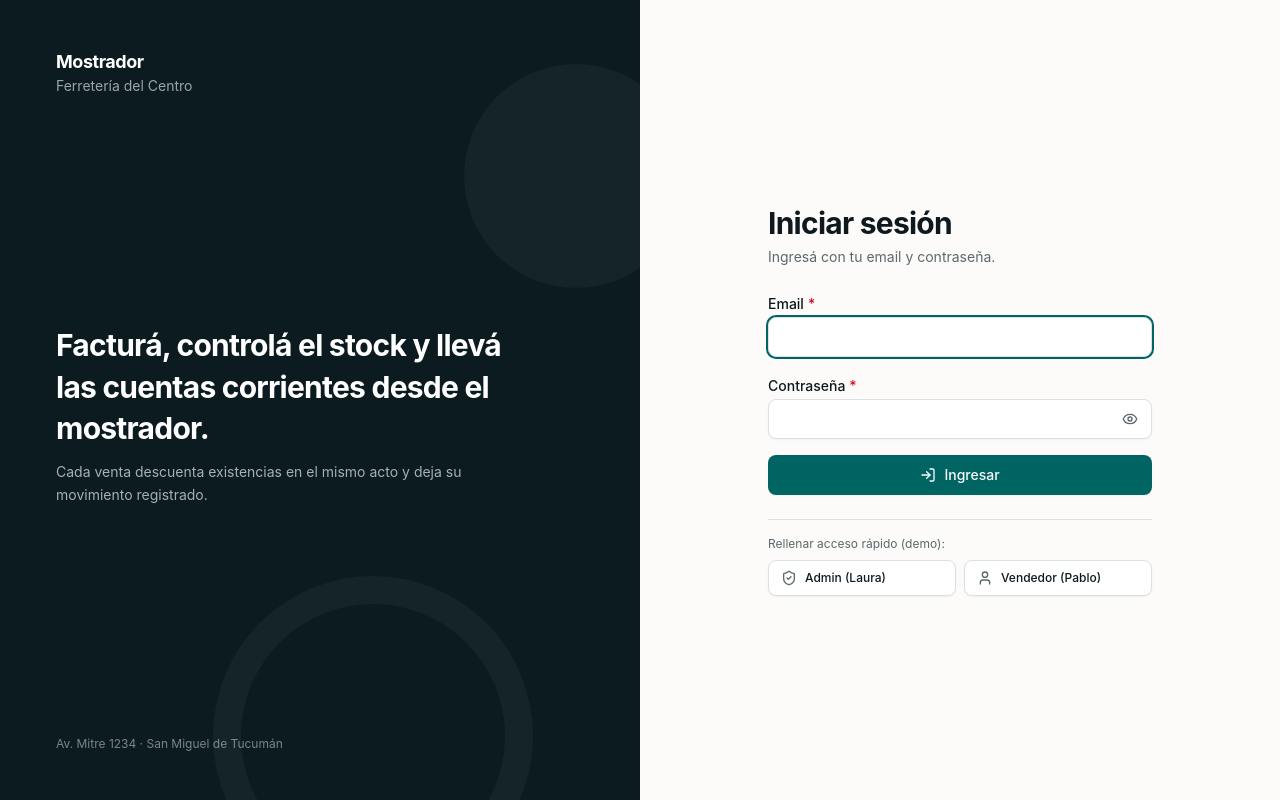
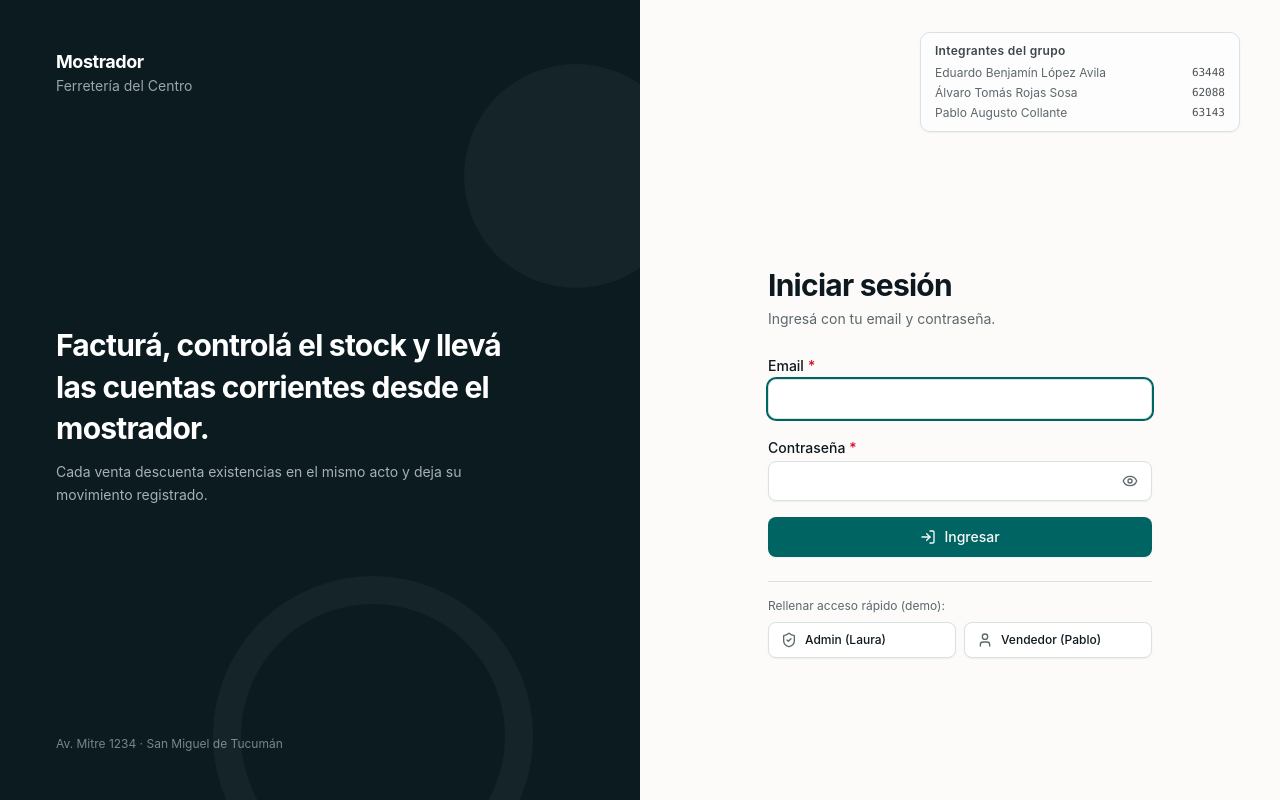
Before and after one commit to benlopez00/Parcial-2-PR4, a Next.js app: page /login in a window 1280 px wide. Built offline with nearby package versions, Linux system fonts and the light colour scheme; no server answers.

Commit message:
nombres de integrantes en login

```diff
--- a/src/componentes/dominio/autenticacion/pantalla-acceso.tsx
+++ b/src/componentes/dominio/autenticacion/pantalla-acceso.tsx
@@ -1,4 +1,10 @@
 import { FormularioAcceso } from "./formulario-acceso";
+
+const INTEGRANTES_GRUPO = [
+  { nombre: "Eduardo Benjamín López Avila", legajo: "63448" },
+  { nombre: "Álvaro Tomás Rojas Sosa", legajo: "62088" },
+  { nombre: "Pablo Augusto Collante", legajo: "63143" },
+] as const;
 
 export function PantallaAcceso() {
   return (
@@ -35,8 +41,32 @@ export function PantallaAcceso() {
         </p>
       </section>
 
-      <main className="flex items-center justify-center bg-background px-6 py-10 sm:px-10">
-        <FormularioAcceso />
+      <main className="flex flex-col bg-background px-6 py-6 sm:px-10 lg:py-8">
+        <aside
+          aria-label="Integrantes del grupo"
+          className="ml-auto mb-6 w-full max-w-xs rounded-lg border border-border bg-card/60 px-3.5 py-2.5 text-xs text-muted-foreground shadow-xs"
+        >
+          <p className="mb-1.5 font-semibold tracking-wide text-foreground/80">
+            Integrantes del grupo
+          </p>
+          <ul className="space-y-1">
+            {INTEGRANTES_GRUPO.map((integrante) => (
+              <li
+                key={integrante.legajo}
+                className="flex items-center justify-between gap-3"
+              >
+                <span className="truncate">{integrante.nombre}</span>
+                <span className="shrink-0 font-mono text-[11px] font-medium tabular-nums text-foreground/75">
+                  {integrante.legajo}
+                </span>
+              </li>
+            ))}
+          </ul>
+        </aside>
+
+        <div className="flex flex-1 items-center justify-center py-4">
+          <FormularioAcceso />
+        </div>
       </main>
     </div>
   );
```
